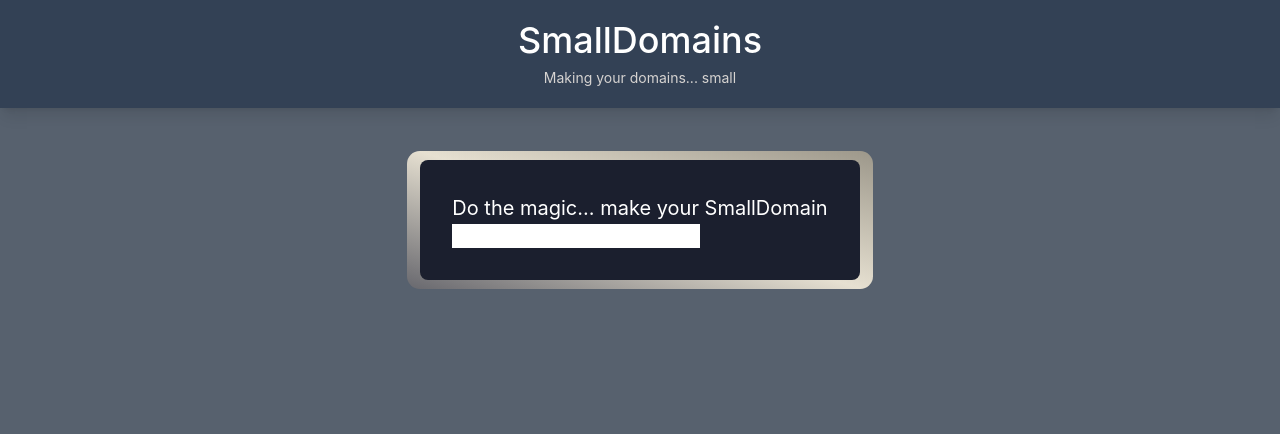
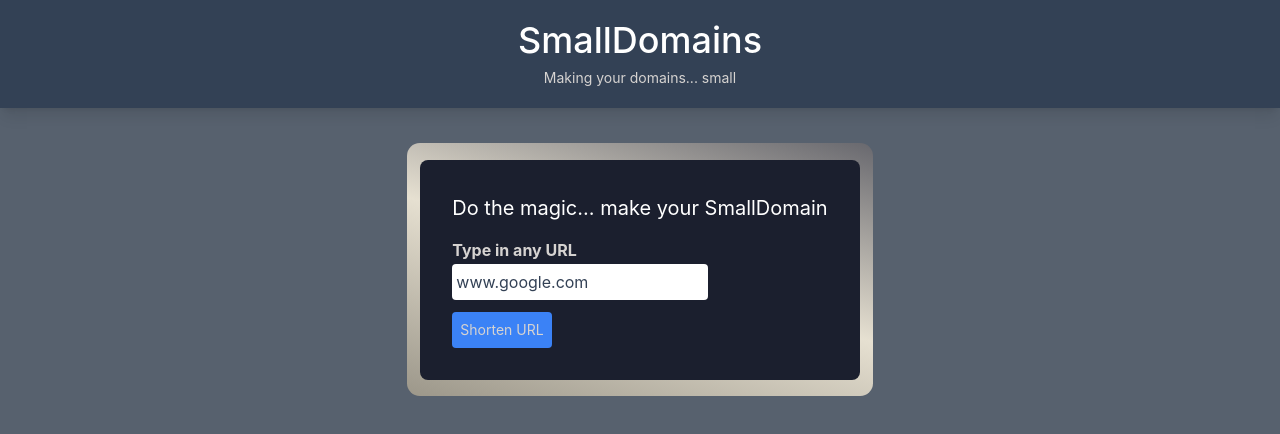
Before and after one commit to JKC-Projects/smalldomains.web-app, a React (Create React App) app: page / in a window 1280 px wide. Shown: the top 434 px of the page. Built offline with nearby package versions, Linux system fonts and the light colour scheme.

Commit message:
SDOMAINS-4 Adding buttons and special CSS while hovering

```diff
--- a/src/App.tsx
+++ b/src/App.tsx
@@ -1,18 +1,13 @@
 import React from 'react'
-import Header from './components/Header'
-import WaitingCard from './components/MagicCards/WaitingCard/WaitingCard';
+import Header from './components/Header/Header'
+import SmallDomainCreator from './components/SmallDomainCreator/SmallDomainCreator'
 
 function App() {
   return (
     <div className="App dark">
       <Header />
-      <div className="flex flex-col mt-5 items-center w-screen h-screen">
-        <WaitingCard >
-          <article className="text-left prose prose-stone dark:prose-invert">
-            <h3 className="font-normal m-0">Do the magic... make your SmallDomain</h3>
-          </article>
-          <input type="text"/>
-        </WaitingCard>
+      <div className="flex flex-col mt-5 items-center">
+        <SmallDomainCreator />
       </div>
     </div>
   );
--- a/src/components/Header.tsx
+++ b/src/components/Header/Header.tsx
@@ -1,12 +1,12 @@
 import React from 'react'
 
 const Header = () => (
-  <div className="relative flex justify-center items-center w-screen top-0 z-50 bg-gray-300 dark:bg-slate-700 shadow-lg p-5">
+  <header className="sticky flex justify-center items-center w-screen top-0 z-50 bg-gray-300 dark:bg-slate-700 shadow-lg p-5">
     <article className="text-center prose prose-stone dark:prose-invert">
       <h1 className="font-medium m-0">SmallDomains</h1>
       <p className="text-sm m-0 mt-2">Making your domains... small</p>
     </article>
-  </div>
+  </header>
 )
 
 export default Header
--- a/src/components/MagicCards/WaitingCard/WaitingCard.css
+++ b/src/components/MagicCards/WaitingCard/WaitingCard.css
@@ -18,8 +18,13 @@
   left: -3%;
   z-index: -999999;
 
-  background-image: linear-gradient(var(--angle), #9c978a, #e6e0d1, #68686e);
+  background-image: linear-gradient(var(--angle), #68686e, #e6e0d1, #9c978a);
   animation: spin 10s linear infinite;
+}
+
+.WaitingCard_Card:hover:before {
+  background-image: linear-gradient(var(--angle), #53ed58, #4b8e5c, #68686e);
+  animation: spin 2s linear infinite;
 }
 
 @property --angle {
--- a/src/components/MagicCards/WaitingCard/WaitingCard.tsx
+++ b/src/components/MagicCards/WaitingCard/WaitingCard.tsx
@@ -1,16 +1,14 @@
 import React from 'react'
 import './WaitingCard.css'
 
-const WaitingCard = ({
-  children
-} : IProps) => (
+interface IProps {
+  children : React.ReactNode
+}
+
+const WaitingCard = ({children} : IProps) => (
   <div className="WaitingCard_Card">
     { children }
   </div>
 )
 
-interface IProps {
-  children : React.ReactNode
-}
-
 export default WaitingCard;
--- /dev/null
+++ b/src/components/SmallDomainCreator/SmallDomainCreator.tsx
@@ -0,0 +1,18 @@
+import React from 'react'
+import SmallDomainInputter from './_SmallDomainInputter'
+
+
+const SmallDomainCreator = () => {
+  const [largeDomain, setLargeDomain] = React.useState('www.google.com');
+  const [disabled, setDisabled] = React.useState(false);
+  return (
+    <SmallDomainInputter
+      onSubmit={event => {}}
+      largeDomain={largeDomain}
+      onChangeOfLargeDomain={event => setLargeDomain(event.target.value)}
+      disabled={disabled}
+    />
+  )
+}
+
+export default SmallDomainCreator;
--- /dev/null
+++ b/src/components/SmallDomainCreator/_SmallDomainInputter.tsx
@@ -0,0 +1,36 @@
+import React from 'react'
+import WaitingCard from '../MagicCards/WaitingCard/WaitingCard'
+
+interface IProps {
+  largeDomain : string
+  onChangeOfLargeDomain : (event : React.ChangeEvent<HTMLInputElement>) => void
+  onSubmit : (event : React.ChangeEvent<HTMLButtonElement>) => void
+  disabled : boolean
+}
+
+const SmallDomainInputter = ({
+  largeDomain,
+  onChangeOfLargeDomain,
+  onSubmit,
+  disabled
+} : IProps) => (
+  <WaitingCard>
+      <article className="text-left prose prose-stone dark:prose-invert">
+        <h3 className="font-normal m-0 mb-3">Do the magic... make your SmallDomain</h3>
+        <form>
+          <label className="block font-bold">Type in any URL</label>
+          <input className="rounded p-1 text-slate-700"
+            type="text" value={largeDomain} onChange={onChangeOfLargeDomain}
+          />
+          <button className="block mt-3 text-sm p-2 rounded bg-blue-500 hover:bg-blue-700 hover:cursor-pointer
+            disabled:bg-gray-50 disabled:border-black disabled:cursor-not-allowed disabled:text-slate-500" type="button"
+            onSubmit={onSubmit} disabled={disabled}
+          >
+            Shorten URL
+          </button>
+        </form>
+      </article>
+  </WaitingCard>
+)
+
+export default SmallDomainInputter;
```
